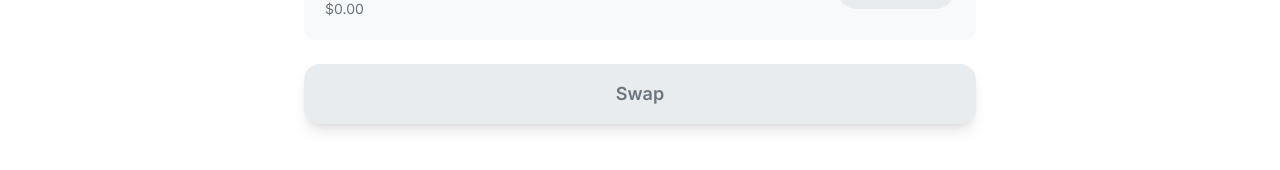
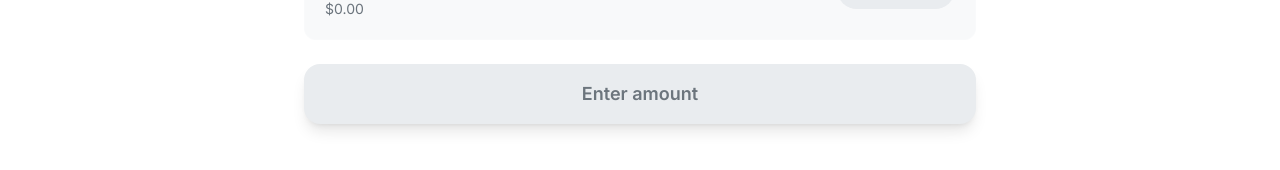
Before and after one commit to AfriRemit/remifi-client, a React (Vite) app in the folder remifi-client/: page /swap in a window 1280 px wide. Shown: the part 432-602 px from the top of the page. Built offline with nearby package versions, Linux system fonts and the light colour scheme.

Commit message:
swap-fixed

```diff
--- a/remifi-client/src/components/swap/Swap.tsx
+++ b/remifi-client/src/components/swap/Swap.tsx
@@ -41,6 +41,11 @@ const Swap: React.FC = () => {
   };
 
   const canSwap = parsedSend > 0 && sendCoin !== receiveCoin && Number.isFinite(receiveQuote) && (receiveQuote || 0) > 0;
+  const disabledReason = parsedSend <= 0
+    ? 'Enter amount'
+    : sendCoin === receiveCoin
+      ? 'Select different tokens'
+      : ((receiveQuote || 0) <= 0 ? 'No quote' : '');
   const handleSwap = () => {
     if (!canSwap) return;
     // Placeholder for real swap flow (e.g., wallet tx)
@@ -136,10 +141,14 @@ const Swap: React.FC = () => {
             onClick={handleSwap}
             disabled={!canSwap}
             className={`w-full px-6 py-4 rounded-2xl text-lg font-semibold shadow-lg transition-colors duration-200 ${
-              canSwap ? 'bg-accent-green text-white hover:bg-accent-green-hover' : 'bg-tertiary text-secondary cursor-not-allowed'
+              canSwap
+                ? 'bg-accent-green text-white hover:bg-accent-green-hover'
+                : 'bg-tertiary text-secondary cursor-not-allowed'
             }`}
+            title={canSwap ? 'Swap' : disabledReason}
+            aria-disabled={!canSwap}
           >
-            Swap
+            {canSwap ? 'Swap' : disabledReason}
           </button>
         </div>
       </div>
```
